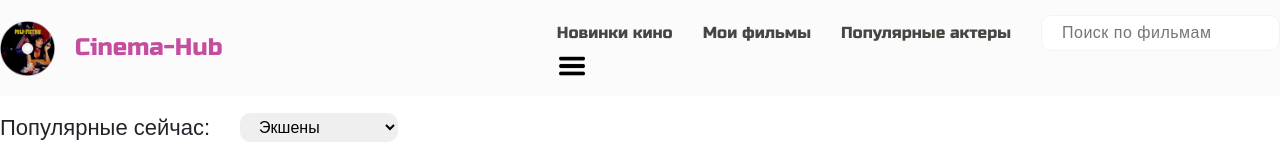
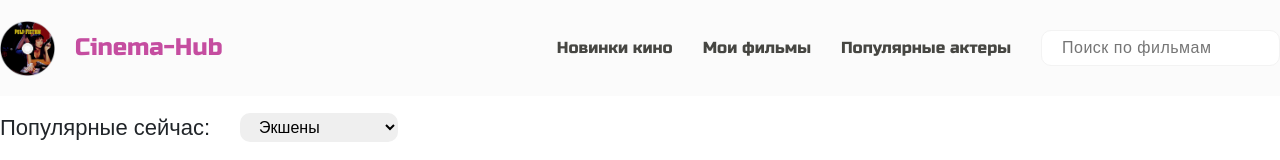
Before and after one commit to ruslanepi/cinema-hub, a React (Create React App) app: page / in a window 1280 px wide. Shown: the top 160 px of the page. Built offline with nearby package versions, Linux system fonts and the light colour scheme; no server answers.

Commit message:
added new styles2

```diff
--- a/src/components/Film.js
+++ b/src/components/Film.js
@@ -103,6 +103,12 @@ const FilmBottomContent = styled.div`
     border: none;
     border-radius: 4px;
     padding: 5px 15px;
+
+    @media (max-width: 767px) {
+      padding: 5px 10px;
+      font-size: 14px;
+      color: #585656;
+    }
   }
 `;
 
--- a/src/components/Nav.js
+++ b/src/components/Nav.js
@@ -58,11 +58,17 @@ const Nav = () => {
 
 const NavMenu = styled.div`
   .burger {
-    width: 30px;
-    position: relative;
+    display: none;
 
-    &.active {
-      transform: rotate(-60deg);
+    @media (max-width: 767px) {
+      display: block;
+      width: 30px;
+      position: relative;
+      transition: transform ease 0.3s;
+
+      &.active {
+        transform: rotate(-30deg);
+      }
     }
   }
 `;
@@ -120,6 +126,10 @@ const LinkWrapper = styled.div`
       outline: none;
     }
   }
+
+  @media (max-width: 767px) {
+    margin-bottom: 15px;
+  }
 `;
 
 export default Nav;
```
